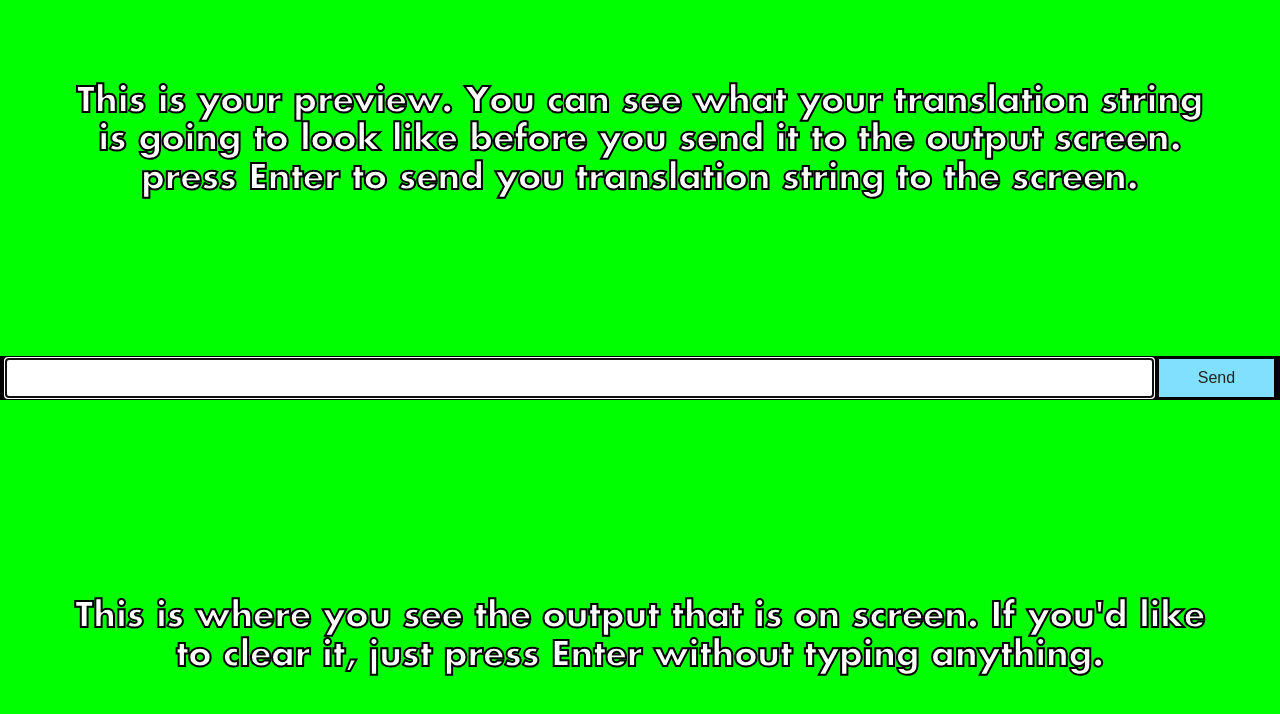
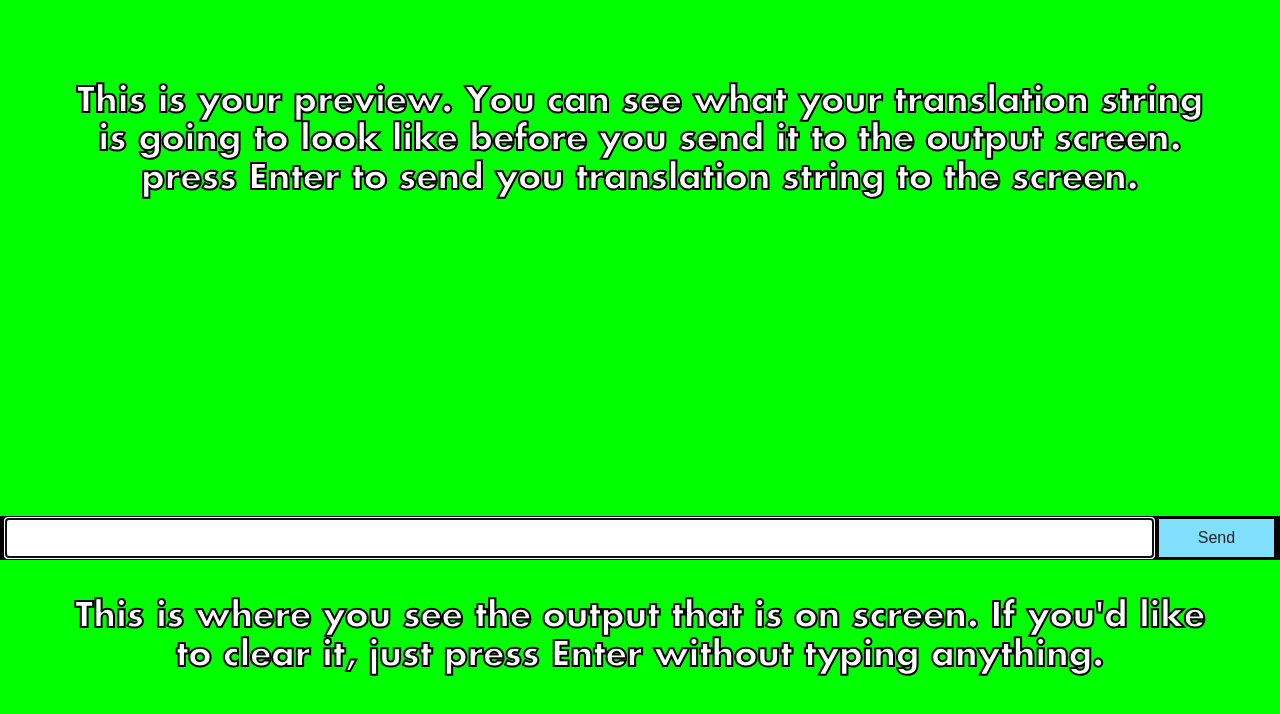
Before and after one commit to tailorvj/litr8r, a website: page input.html in a window 1280 px wide. Drawn offline with nearby package versions, Linux system fonts and the light colour scheme; no server answers.

Commit message:
moved input form to 30 percent of screen

```diff
--- a/input.html
+++ b/input.html
@@ -5,7 +5,7 @@
     <style>
       * { margin: 0; padding: 0; box-sizing: border-box; }
       body { font: 13px Helvetica, Arial; }
-      form { background: #000; padding: 3px; position: fixed; bottom: 50vh; width: 100%; }
+      form { background: #000; padding: 3px; position: fixed; bottom: 30vh; width: 100%; }
       form input { border: 0; padding: 10px; width: 90%; margin-right: .5%; }
       form button { width: 9%; background: rgb(130, 224, 255); border: none; padding: 10px; }
     </style>
```
